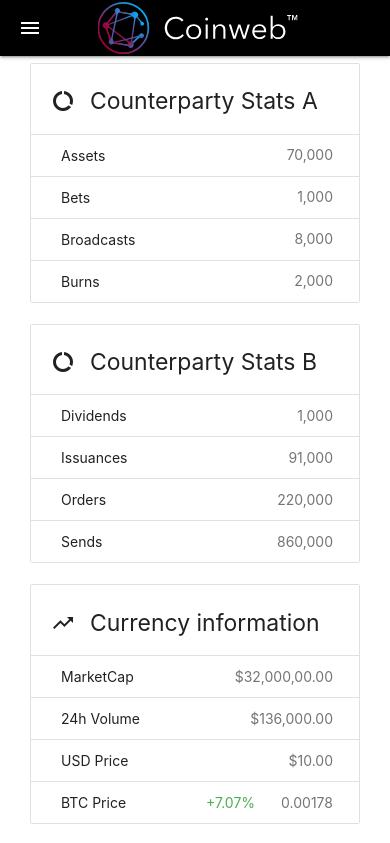
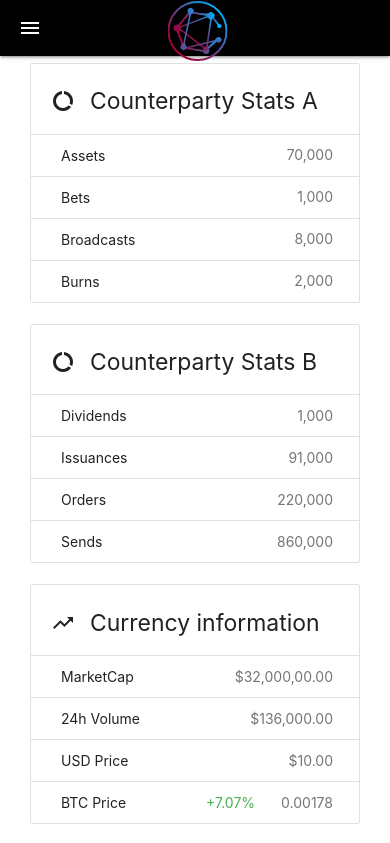
Before and after one commit to badobaron/coinweb-blockexplorer-frontend, a plain HTML site: page index.html in a window 390 px wide. Shown: the top 843 px of the page. Drawn offline with Linux system fonts and the light colour scheme.

Commit message:
Responsive logo added

```diff
--- a/index.html
+++ b/index.html
@@ -72,8 +72,8 @@
                 <div class="nav-wrapper">
                     <a href="#!" class="brand-logo">
                         <picture>
-                            <source media="(min-width: 600px)" srcset="img/coinweb-logo-small.svg">
-                            <img id="img-logo" src="img/coinweb-logo.svg">
+                            <source media="(max-width: 750px)" srcset="img/coinweb-logo-small.svg">
+                            <img id="img-logo" src="img/coinweb-logo.svg" alt="logo">
                         </picture>
                     </a>
                     <a href="#" data-target="mobile-nav" class="sidenav-trigger">
```
Also changed, not shown: about.html (+2 -2 lines), api.html (+2 -2 lines), assets.html (+2 -2 lines), bets.html (+2 -2 lines), blocks.html (+2 -2 lines), broadcasts.html (+2 -2 lines), burns.html (+2 -2 lines), dividends.html (+2 -2 lines), issuances.html (+2 -2 lines), markets.html (+2 -2 lines), mempool.html (+2 -2 lines), orders.html (+2 -2 lines), sends.html (+2 -2 lines), stats.html (+2 -2 lines), 1 more files.
